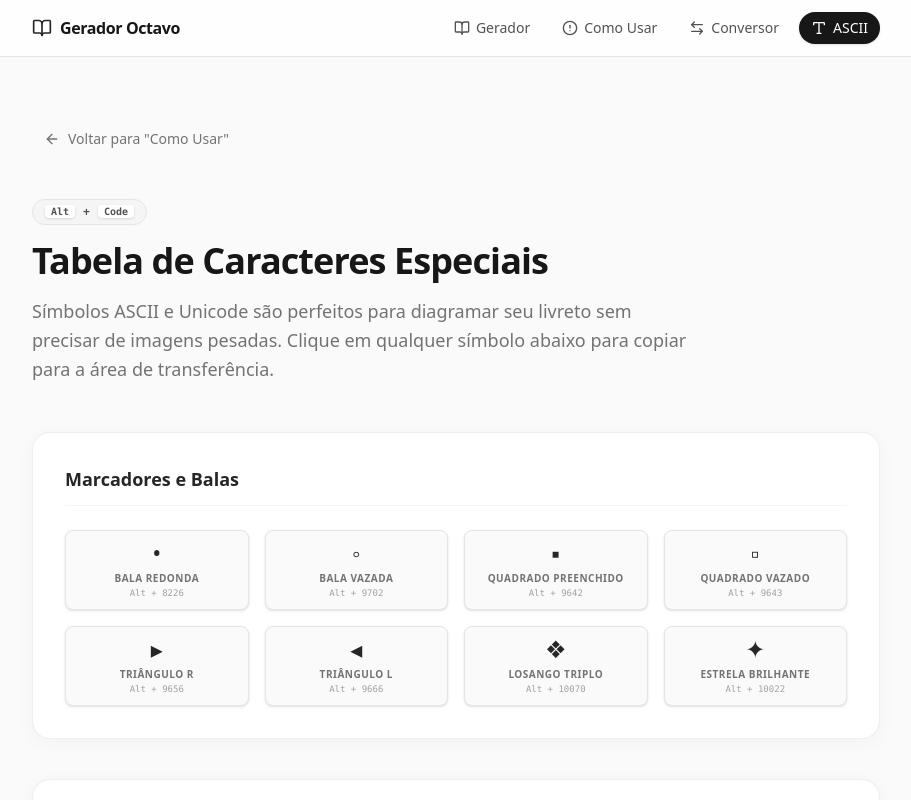
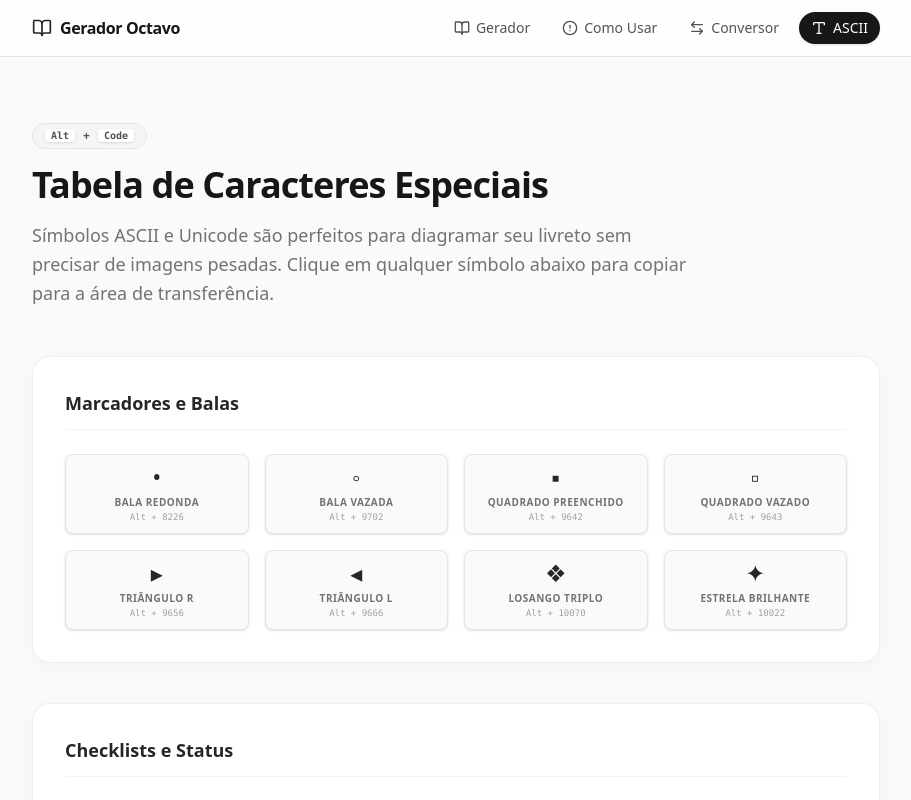
Before and after one commit to Aozuas/Gerador-Octavo, a Next.js app: page /ascii in a window 1280 px wide. Shown: the top 800 px of the page, without its empty margins (184-1095 px from the left). Built offline with nearby package versions, Linux system fonts and the light colour scheme.

Commit message:
style: remove redundant back button from ascii page

```diff
--- a/app/ascii/page.tsx
+++ b/app/ascii/page.tsx
@@ -109,14 +109,6 @@ export default function AsciiGuide() {
         <div className="min-h-screen bg-[#FAFAFA] py-16 font-sans text-neutral-900 selection:bg-neutral-200">
             <div className="max-w-4xl mx-auto w-full px-6">
 
-                {/* Navigation */}
-                <Button variant="link" className="inline-flex items-center gap-2 text-sm font-medium text-neutral-500 hover:text-neutral-900 transition-colors mb-10 px-0 h-auto" asChild>
-                    <Link href="/como-usar">
-                        <ArrowLeft className="w-4 h-4" />
-                        Voltar para "Como Usar"
-                    </Link>
-                </Button>
-
                 {/* Header */}
                 <div className="mb-12">
                     <div className="inline-flex items-center gap-2 px-3 py-1 rounded-full bg-neutral-100 border border-neutral-200 text-xs font-semibold text-neutral-600 mb-4">
```
